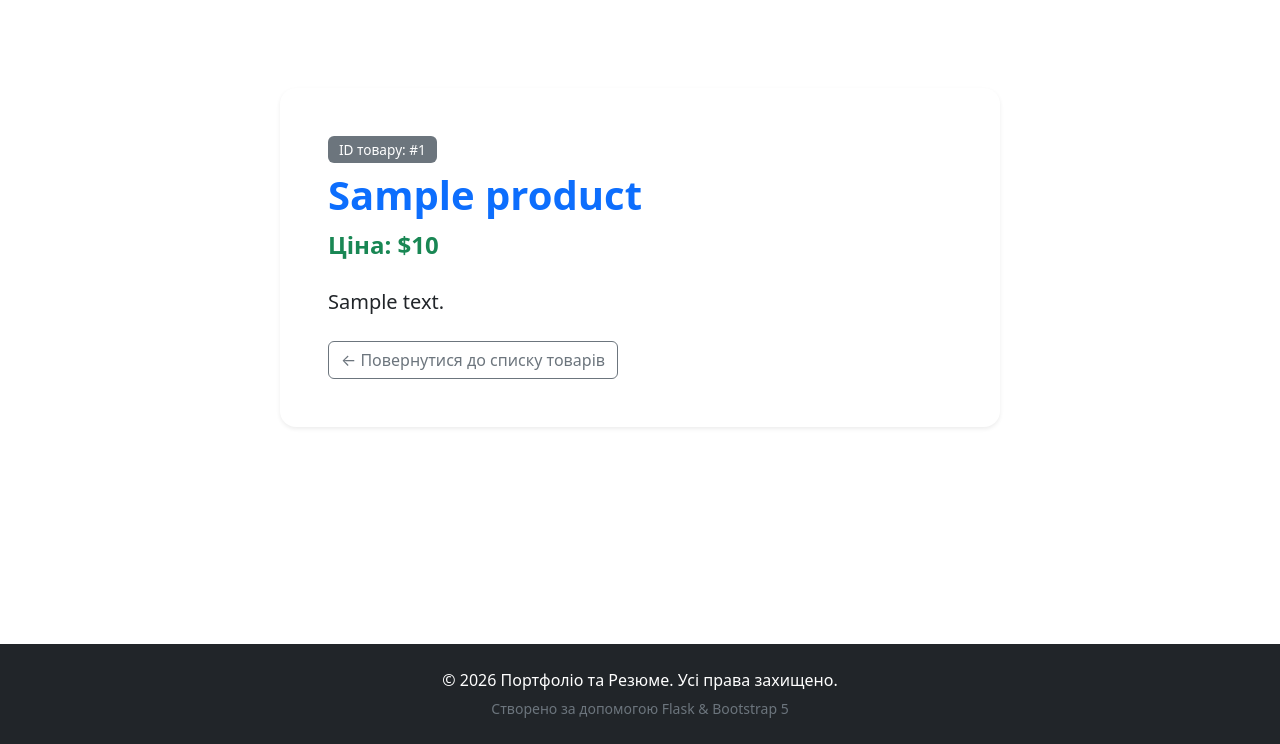
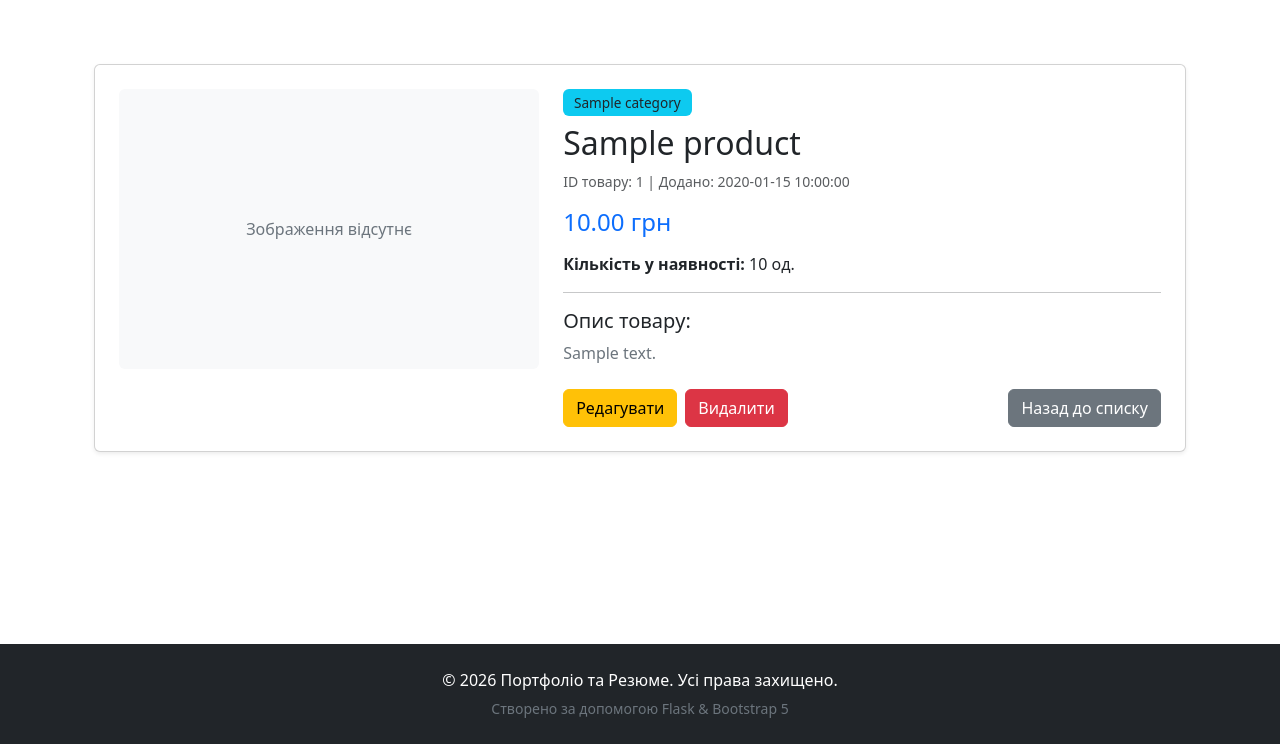
Before and after one commit to irakhortyk/flask-app-lab, a Flask app: template app/products/templates/products/detail_product.html in a window 1280 px wide. Shown: the part 56-800 px from the top of the page. Run offline with Flask 3, Linux system fonts and the light colour scheme; the template is opened without the code that fills it: most values are stand-ins (such as "Sample title", 1, 10 or a date in 2020).

Commit message:
detail products

```diff
--- a/app/products/templates/products/detail_product.html
+++ b/app/products/templates/products/detail_product.html
@@ -1,21 +1,37 @@
-{% extends 'base.html' %}
-
-{% block title %}{{ product.name }} — Деталі товару{% endblock %}
+{% extends "base.html" %}
 
 {% block content %}
-<div class="container py-5">
-  <div class="row justify-content-center">
-    <div class="col-lg-8">
-      <div class="p-4 p-md-5 bg-white rounded-4 shadow-sm">
-        <span class="badge bg-secondary mb-2">ID товару: #{{ product.id }}</span>
-        <h1 class="display-6 fw-bold text-primary mb-2">{{ product.name }}</h1>
-        <p class="fs-4 text-success fw-bold mb-4">Ціна: ${{ product.price }}</p>
-        <p class="fs-5 mb-4">{{ product.content }}</p>
-        <a href="{{ url_for('products.list_products') }}" class="btn btn-outline-secondary">
-          &larr; Повернутися до списку товарів
-        </a>
-      </div>
+<div class="container my-4">
+    <div class="card shadow-sm p-4">
+        <div class="row g-4">
+            <div class="col-md-5 text-center">
+                {% if product.image %}
+                    <img src="{{ url_for('products.static', filename=product.image) }}" class="img-fluid rounded" alt="{{ product.name }}" style="max-height: 350px; object-fit: contain;">
+                {% else %}
+                    <div class="bg-light text-secondary d-flex align-items-center justify-content-center rounded" style="height: 280px;">
+                        <span>Зображення відсутнє</span>
+                    </div>
+                {% endif %}
+            </div>
+            <div class="col-md-7">
+                <span class="badge bg-info text-dark mb-2">{{ product.category }}</span>
+                <h2>{{ product.name }}</h2>
+                <p class="text-muted small">ID товару: {{ product.id }} | Додано: {{ product.created_at }}</p>
+                <h4 class="text-primary my-3">{{ "%.2f"|format(product.price) }} грн</h4>
+                <p><strong>Кількість у наявності:</strong> {{ product.quantity }} од.</p>
+                <hr>
+                <h5>Опис товару:</h5>
+                <p class="text-secondary" style="white-space: pre-line;">{{ product.content }}</p>
+
+                <div class="d-flex gap-2 mt-4">
+                    <a href="{{ url_for('products.edit_product', id=product.id) }}" class="btn btn-warning">Редагувати</a>
+                    <form method="POST" action="{{ url_for('products.delete_product', id=product.id) }}" onsubmit="return confirm('Підтвердити видалення товару?');">
+                        <button type="submit" class="btn btn-danger">Видалити</button>
+                    </form>
+                    <a href="{{ url_for('products.list_products') }}" class="btn btn-secondary ms-auto">Назад до списку</a>
+                </div>
+            </div>
+        </div>
     </div>
-  </div>
 </div>
 {% endblock %}
```
